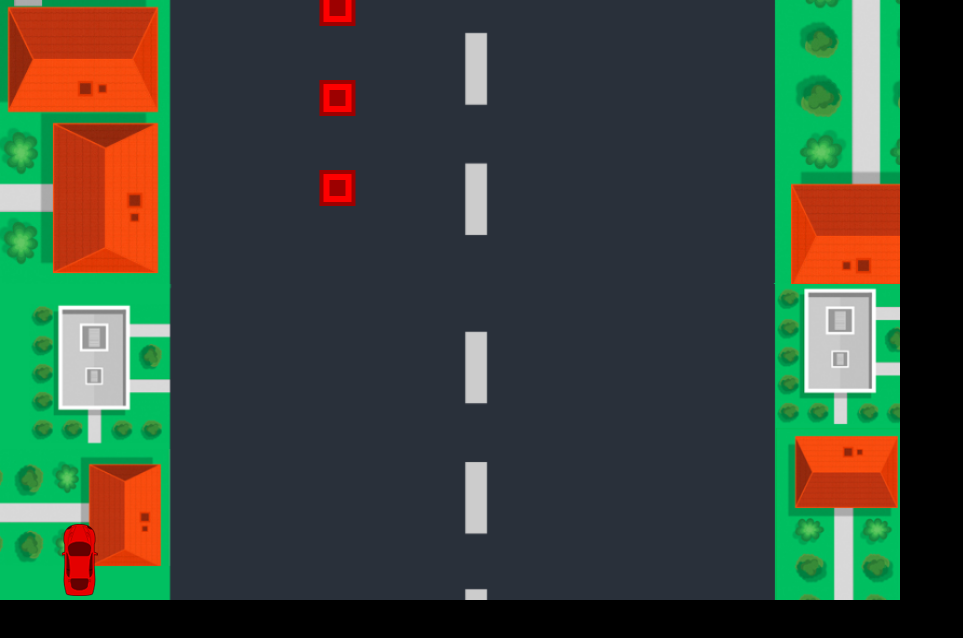
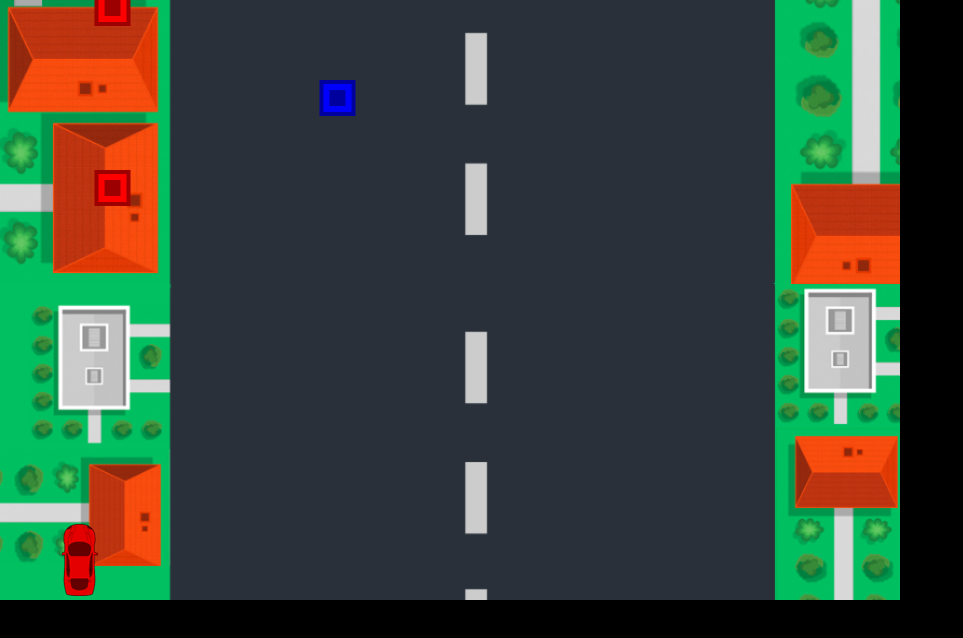
Before and after one commit to gosmik/phaser-js-exercise-games, a plain HTML site: page index.html in a window 1280 px wide. Shown: the whole page, without its empty margins (0-963 px from the left). Drawn offline with Linux system fonts and the light colour scheme; animation ran at ten frames a second.

Commit message:
js file renamed

```diff
--- a/game.js
+++ b/carGame.js
@@ -1,10 +1,9 @@
 var game;
 
 var cars = [];
-var carColors = [0xff0000, 0x0000ff];
 var carTurnSpeed = 250;
 
-var colorJson = '{"red":"0xff0000", "blue":"0x0000ff","green":"0x00ff00"}';
+var colorJson = {"red":"0xff0000", "blue":"0x0000ff","green":"0x00ff00"};
 
 var carGroup;
 var obstacleGroup;
@@ -51,8 +50,6 @@ playGame.prototype = {
         game.physics.enable(player, Phaser.Physics.ARCADE);
 
         changeCarColor('red');
-
-
 
         //game.input.onDown.add(moveCar);
         game.time.events.loop(obstacleDelay, function(){
@@ -133,18 +130,22 @@ function fire(e){
 }
 
 Obstacle = function (game) {
-     var position = game.rnd.between(0, 3);
+     var position = game.rnd.between(0, Object.keys(colorJson).length-1);
     Phaser.Sprite.call(this, game, game.width * (position * 2 + 1) / 8, -20, "obstacle");
     game.physics.enable(this, Phaser.Physics.ARCADE);
      this.anchor.set(0.5);
-     this.tint = carColors[Math.floor(position / 2)];
+     idx = Math.floor(position);
+     var key = Object.keys(colorJson)[idx];
+     value = colorJson[key]
+     console.log("new Obstacle: "+key,value);
+
+     this.tint = value;
 };
 
 function changeCarColor(_color)
 {
-  var obj = JSON.parse(colorJson);
-  console.log(obj[_color]);
-  player.tint =  obj[_color];
+  console.log("changeCarColor: "+ colorJson[_color]);
+  player.tint =  colorJson[_color];
 }
 
 Obstacle.prototype = Object.create(Phaser.Sprite.prototype);
--- a/index.html
+++ b/index.html
@@ -9,7 +9,7 @@
 		}
 	</style>
 	<script src="phaser.min.js"></script>
-     <script src = "game.js"></script>
+     <script src = "carGame.js"></script>
 	</head>
 	<body>
 	</body>
```
Lines whose indentation alone changed are shown as unchanged.
